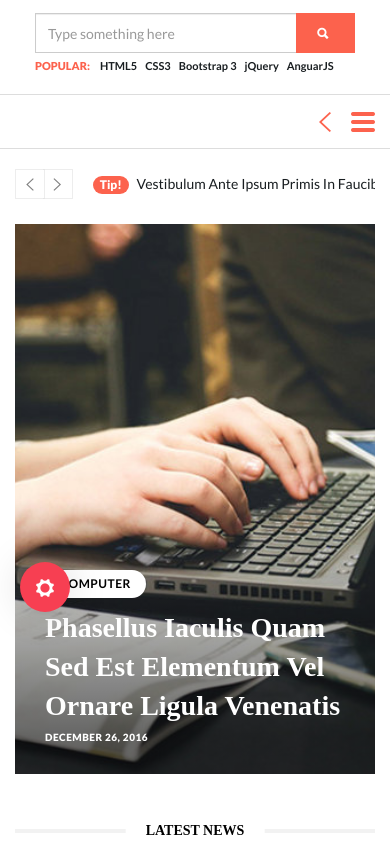
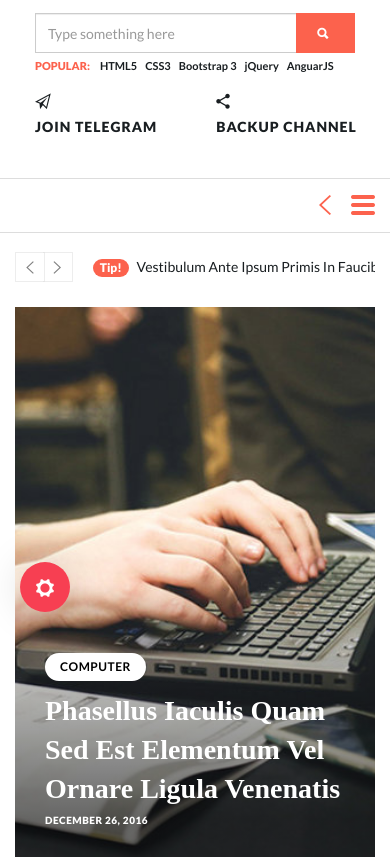
Before and after one commit to aman9341/miniature-funicular, a plain HTML site: page index.html in a window 390 px wide. Shown: the part 212-1069 px from the top of the page. Drawn offline with Linux system fonts and the light colour scheme; no server answers; files whose address does not match are found by name; a web font is replaced by a local one.

Commit message:
Show Telegram buttons on mobile

```diff
--- a/css/style.css
+++ b/css/style.css
@@ -2957,8 +2957,16 @@ aside .ads figcaption {
     display: block !important;
   }
 
-  .nav-icons {
-    display: none;
+  .firstbar .nav-icons {
+    display: flex !important;
+    justify-content: center;
+    gap: 20px;
+    margin: 15px auto;
+    padding: 0;
+  }
+
+  .firstbar .nav-icons li {
+    display: inline-block;
   }
 
   .box-wrapper {
```
